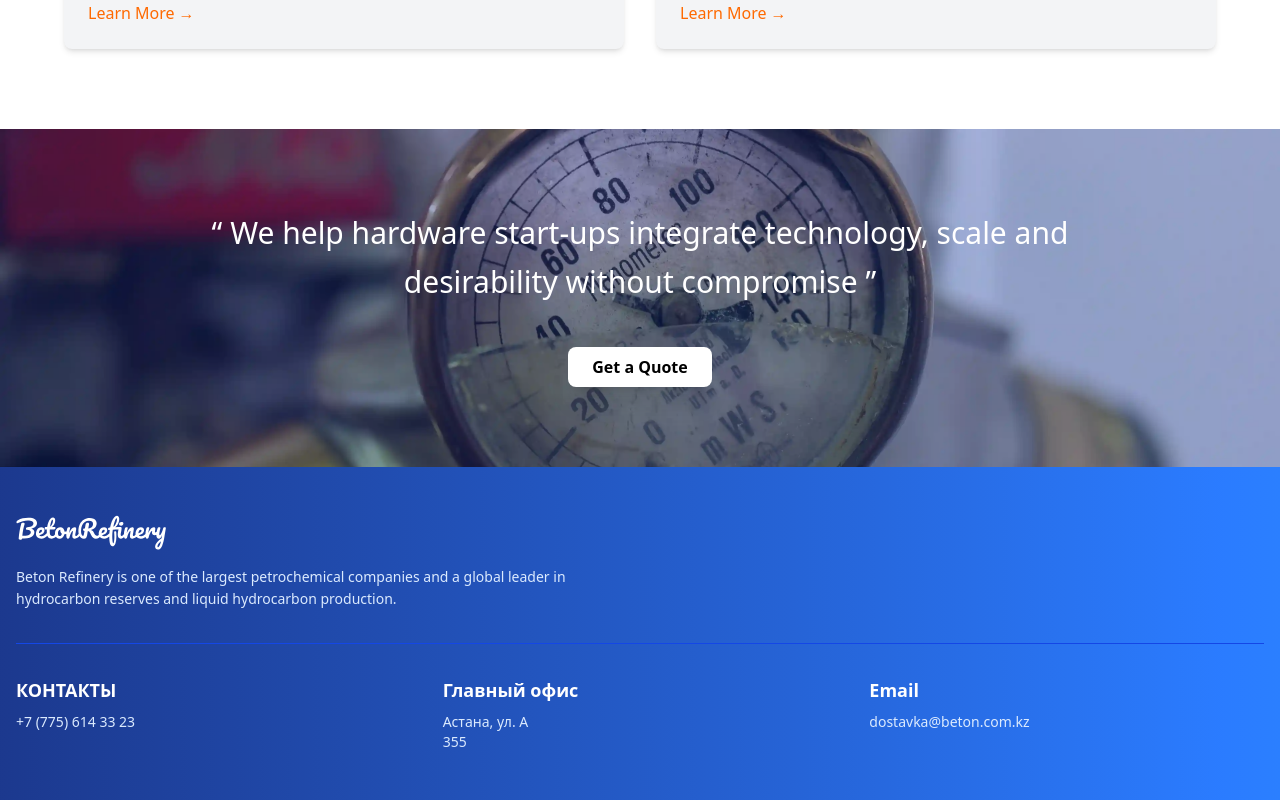
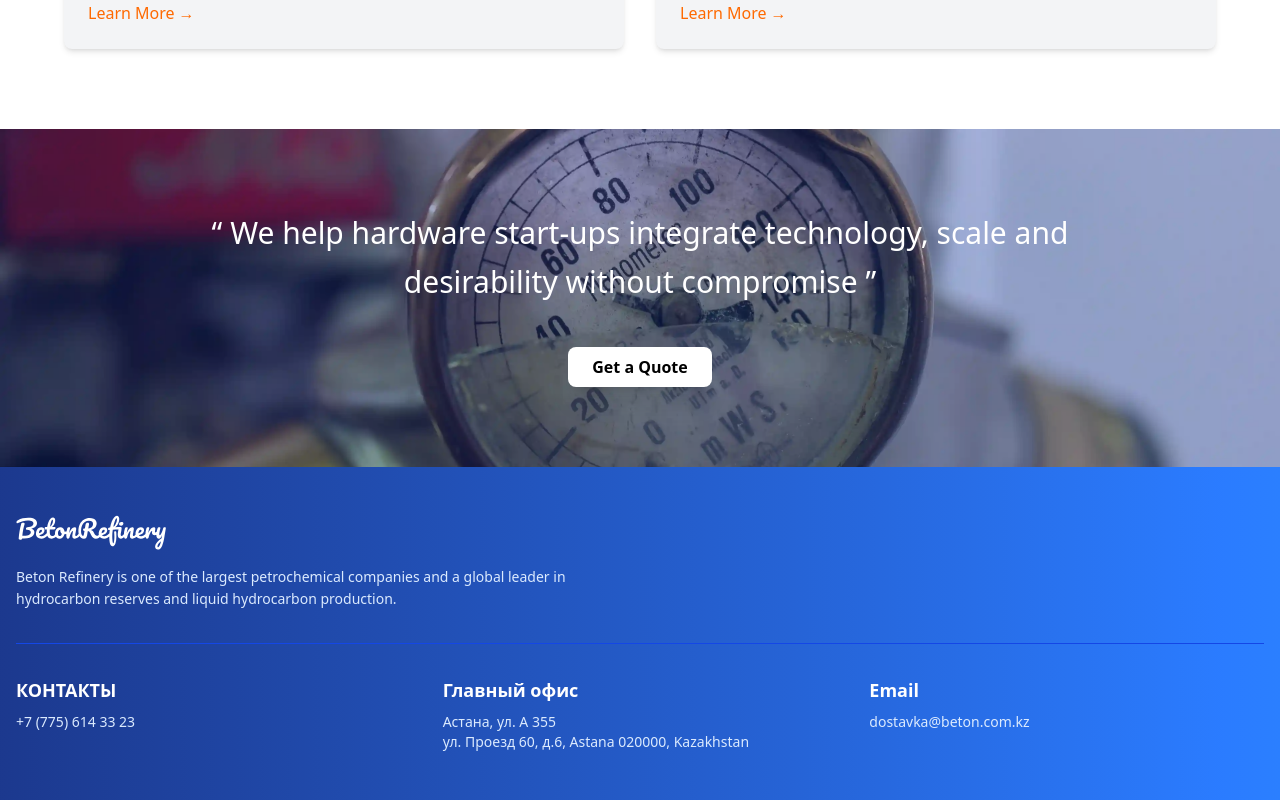
Before and after one commit to BlacAc3/beton-refinery, a React (Vite) app: page /services in a window 1280 px wide. Shown: the part 1285-2085 px from the top of the page. Built offline with nearby package versions, Linux system fonts and the light colour scheme.

Commit message:
removed get quotes

```diff
--- a/src/pages/Contact.jsx
+++ b/src/pages/Contact.jsx
@@ -52,7 +52,11 @@ const Contact = () => {
           </div>
           <div className="flex flex-col gap-2 justify-center text-blue-900 ">
             <p>Address</p>
-            <p className="font-bold">Астана, ул. А 355</p>
+            <p className="font-bold">Астана, ул. А 355.</p>
+            {/* <hr className="w-full border-gray-300" /> */}
+            <p className="font-bold">
+              ул. Проезд 60, д.6, Astana 020000, Kazakhstan.
+            </p>
           </div>
         </div>
         <div className="flex gap-4 h-24">
--- a/src/pages/Footer.jsx
+++ b/src/pages/Footer.jsx
@@ -50,8 +50,10 @@ const Footer = () => {
               <h4 class="font-bold text-white mb-1 md:mb-2 text-base md:text-lg">
                 Главный офис
               </h4>
-              <p class="text-xs md:text-sm">Астана, ул. А</p>
-              <p class="text-xs md:text-sm">355</p>
+              <p class="text-xs md:text-sm">Астана, ул. А 355</p>
+              <p class="text-xs md:text-sm">
+                ул. Проезд 60, д.6, Astana 020000, Kazakhstan
+              </p>
             </div>
             <div>
               <h4 class="font-bold text-white mb-1 md:mb-2 text-base md:text-lg">
--- a/src/pages/Home.jsx
+++ b/src/pages/Home.jsx
@@ -179,14 +179,6 @@ function Home() {
               (mazout), liquefied hydrocarbon gases, vacuum gas oil, technical
               sulfur,
             </p>
-            <motion.button
-              className="px-4 py-2 bg-white text-blue-600 rounded-lg font-semibold shadow-lg text-sm md:text-base"
-              whileHover={{ scale: 1.05, backgroundColor: "#E0E0E0" }}
-              whileTap={{ scale: 0.95 }}
-              transition={{ type: "spring", stiffness: 400, damping: 10 }}
-            >
-              Get Quotes
-            </motion.button>
           </motion.div>
           <motion.div
             className="flex-1 grid grid-cols-2 gap-4 w-full md:w-auto"
```
